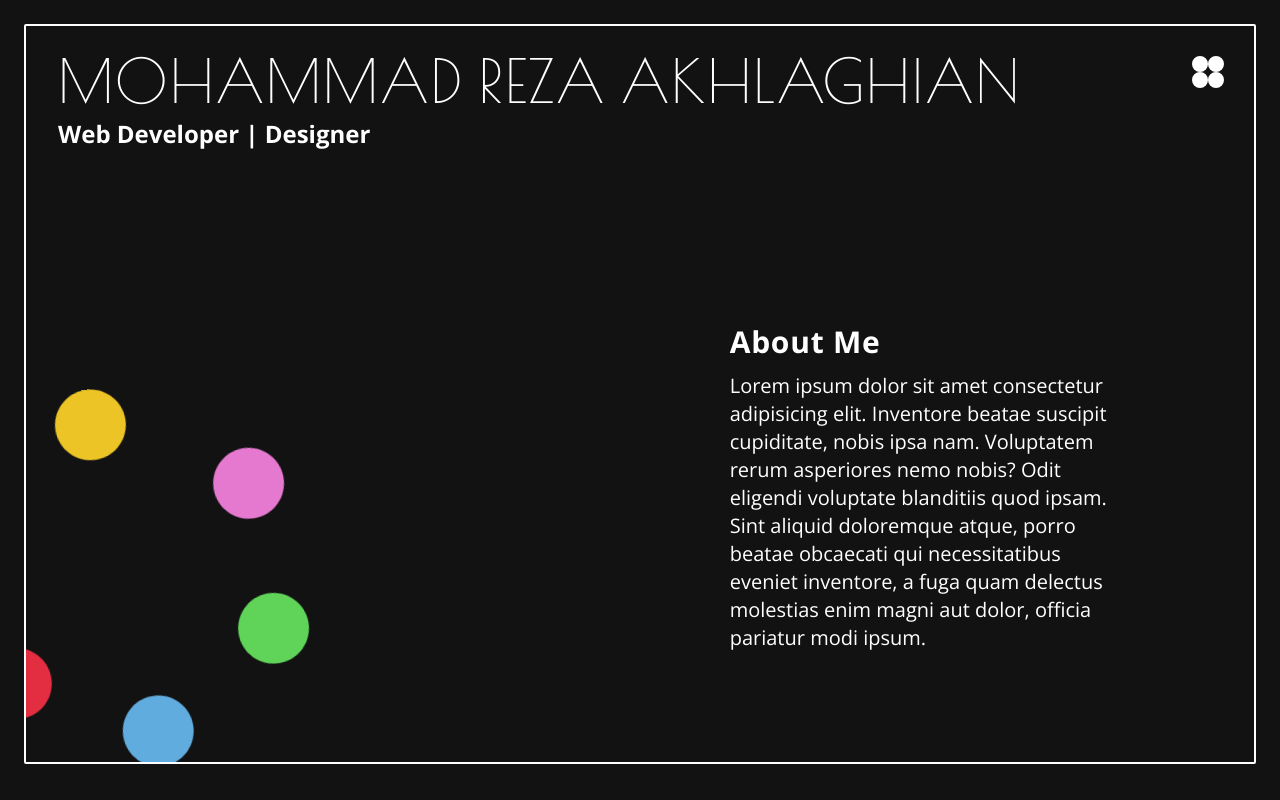
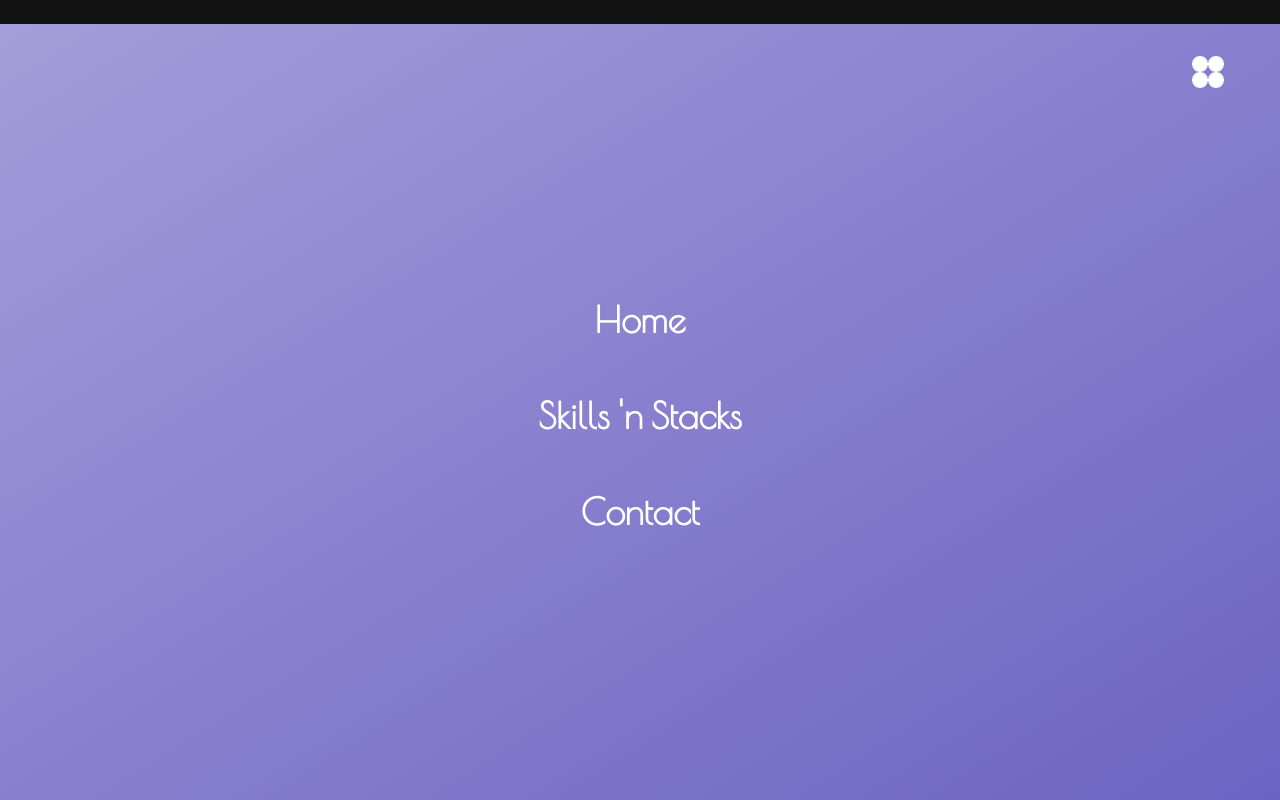
Before and after one commit to shayanakhlaghian/portofolio, a Next.js app: page / in a window 1280 px wide. Both pictures are taken after a click on the button 1206 px from the left and 74 px from the top of the page. Built offline with nearby package versions, Linux system fonts and the light colour scheme.

Commit message:
fix styling and animation bugs in nav and nav item

```diff
--- a/app/components/Nav.tsx
+++ b/app/components/Nav.tsx
@@ -5,24 +5,26 @@ import NavItem from './NavItem';
 
 const variants: Variants = {
   close: {
-    top: '120%',
+    y: '100%',
     transition: {
+      type: 'tween',
+      when: 'afterChildren',
+      staggerChildren: 0.3,
       duration: 0.3,
-      staggerChildren: 0.3,
-      when: 'afterChildren',
     },
   },
-  open: (isOpen) => ({
-    top: isOpen ? 0 : '120%',
+  open: {
+    y: 0,
     transition: {
+      type: 'tween',
+      when: 'beforeChildren',
+      staggerChildren: 0.3,
       duration: 0.3,
-      staggerChildren: 0.3,
-      when: 'beforeChildren',
     },
-  }),
+  },
 };
 
-const Nav = ({ isOpen }: { isOpen: boolean }) => {
+const Nav = () => {
   const items: { id: string; text: string; href: string }[] = [
     {
       id: 'i1',
@@ -45,7 +47,6 @@ const Nav = ({ isOpen }: { isOpen: boolean }) => {
     <motion.nav
       className='fixed bg-gradient-to-br from-wisteria to-wisteria-dark w-screen h-screen z-50'
       variants={variants}
-      custom={isOpen}
       initial='close'
       animate='open'
       exit='close'
--- a/app/components/NavItem.tsx
+++ b/app/components/NavItem.tsx
@@ -1,4 +1,13 @@
+import type { Transition, Variants } from 'framer-motion';
+import { motion } from 'framer-motion';
 import Link from 'next/link';
+
+const variants: Variants = {
+  close: { opacity: 0 },
+  open: { opacity: 1 },
+};
+
+const transition: Transition = { duration: 0.3 };
 
 const NavItem = ({
   children,
@@ -8,14 +17,18 @@ const NavItem = ({
   href: string;
 }) => {
   return (
-    <li className='mb-6 md:mb-8 lg:mb-10 relative cursor-pointer border-2 text-center py-2 px-4 rounded-full hover:bg-white duration-200 group'>
+    <motion.li
+      variants={variants}
+      transition={transition}
+      className='mb-6 md:mb-8 lg:mb-10 group bg-transparent py-2 px-4 rounded-full group hover:bg-white text-center'
+    >
       <Link
         href={href}
-        className='font-poiret text-2xl md:text-3xl lg:text-4xl font-bold z-20 relative group-hover:bg-gradient-to-r group-hover:from-wisteria-light group-hover:to-wisteria-dark group-hover:bg-clip-text group-hover:text-transparent duration-200'
+        className='font-poiret text-2xl md:text-3xl lg:text-4xl font-bold group-hover:text-wisteria-dark'
       >
         {children}
       </Link>
-    </li>
+    </motion.li>
   );
 };
 export default NavItem;
```
